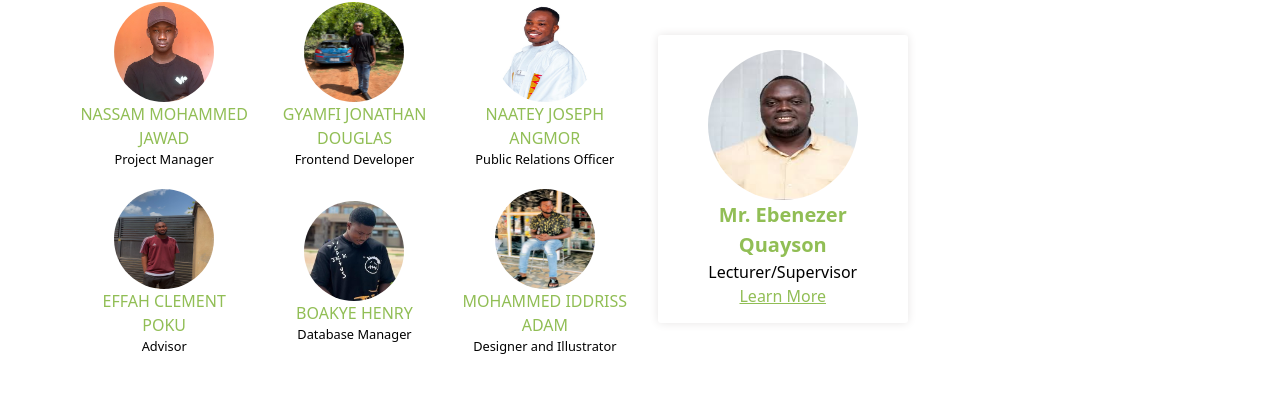
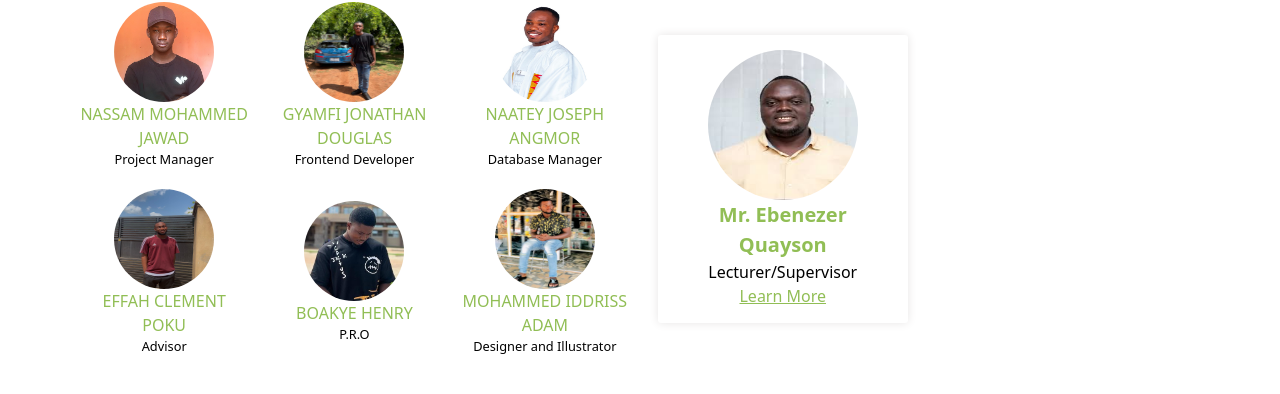
Before and after one commit to Jawadx7/JENIGH-Foundation, a React (Create React App) app in the folder client/: page / in a window 1280 px wide. Shown: the part 1783-2177 px from the top of the page. Built offline with nearby package versions, Linux system fonts and the light colour scheme; no server answers.

Commit message:
quick fix again ...
members role changes

```diff
--- a/client/src/pages/Home.jsx
+++ b/client/src/pages/Home.jsx
@@ -207,7 +207,7 @@ const Home = ({ donations }) => {
               <div className="member">
                 <img src={JosephImg} alt="" />
                 <div className="name">Naatey Joseph Angmor</div>
-                <small>Public Relations Officer</small>
+                <small>Database Manager</small>
               </div>
 
               <div className="member">
@@ -218,7 +218,7 @@ const Home = ({ donations }) => {
               <div className="member">
                 <img src={HenryImg} alt="" />
                 <div className="name">Boakye Henry</div>
-                <small>Database Manager</small>
+                <small>P.R.O</small>
               </div>
               <div className="member">
                 <img src={Mohammed} alt="" />
```
